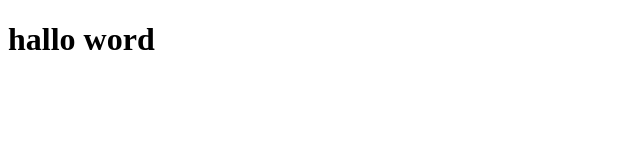
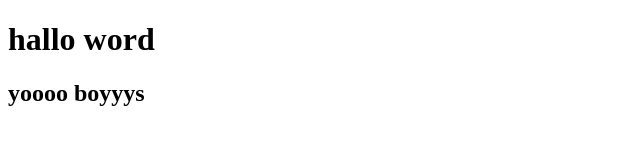
Before and after one commit to iampierre/git-one, a plain HTML site: page index.html in a window 1280 px wide. Shown: the whole page, without its empty margins (0-640 px from the left). Drawn offline with Linux system fonts and the light colour scheme.

Commit message:
addin h2

```diff
--- a/index.html
+++ b/index.html
@@ -8,6 +8,6 @@
 </head>
 <body>
   <h1>hallo word</h1>
-
+  <h2> yoooo boyyys </h2>
 </body>
 </html>
```
